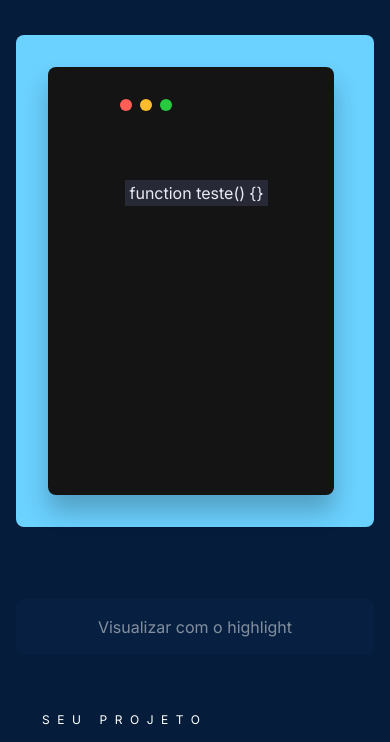
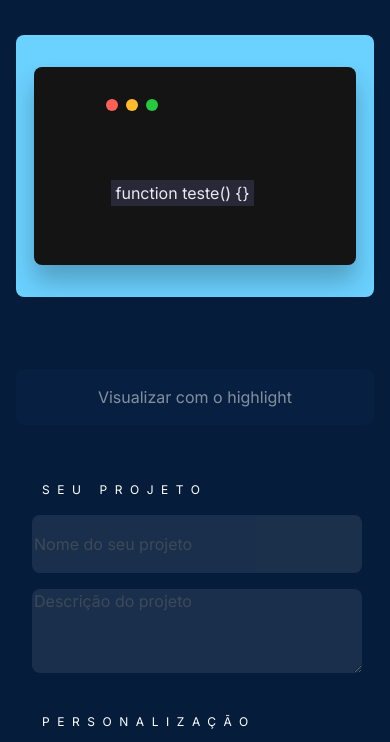
Before and after one commit to kamiszzz/Alura-Challenge---FrontEnd, a plain HTML site: page Alura - Challenge FrontEnd/index.html in a window 390 px wide. Shown: the part 61-803 px from the top of the page. Drawn offline with nearby package versions, Linux system fonts and the light colour scheme.

Commit message:
atualização

```diff
--- a/Alura - Challenge FrontEnd/assets/css/responsividade.css
+++ b/Alura - Challenge FrontEnd/assets/css/responsividade.css
@@ -93,7 +93,7 @@
 .retangulo {
 
     width: 100%;
-    height: 366PX;
+    height: 100%;
 
     background: #6BD1FF;
     border-radius: 8px;
@@ -102,8 +102,8 @@
 .editordecodigo {
 
 
-    height: 302px;
-    width: 688px;
+    height: 90%;
+    width: 90%;
     background: #141414;
     box-shadow: 0px 16px 24px rgba(0, 0, 0, 0.24);
     border-radius: 8px;
@@ -121,8 +121,8 @@
 }
 
 .highlight {
-    width: 100%;
-    height: 56px;
+    width: 752px;
+    height: 80px;
     border-radius: 8px;
     background: rgba(80, 129, 251, 0.08);
     border: none;
@@ -400,7 +400,7 @@ button {
     .retangulo {
 
         width: 100%;
-        height: 366px;
+        height: 100%;
 
 
         background: #6BD1FF;
@@ -410,13 +410,14 @@ button {
     .editordecodigo {
 
 
-        height: 302px;
+        height: 95%;
         width: 90%;
         background: #141414;
         box-shadow: 0px 16px 24px rgba(0, 0, 0, 0.24);
         border-radius: 8px;
         white-space: pre-wrap;
         margin: 32px;
+        margin-right: 20px;
 
 
     }
@@ -662,7 +663,7 @@ button {
     .retangulo {
 
         width: 100%;
-        height: 492PX;
+        height: 100%;
 
         background: #6BD1FF;
         border-radius: 8px;
@@ -671,12 +672,13 @@ button {
     .editordecodigo {
 
 
-        height: 428px;
-        width: 80%;
+        height: 95%;
+        width: 80%%;
         background: #141414;
         box-shadow: 0px 16px 24px rgba(0, 0, 0, 0.24);
         border-radius: 8px;
         white-space: pre-wrap;
+        margin-left: 18px;
 
 
 
--- a/Alura - Challenge FrontEnd/index.html
+++ b/Alura - Challenge FrontEnd/index.html
@@ -37,11 +37,11 @@
         <div class="menu-lateral">
           <div class="menuicon">
           <img src="./assets/img/IconCode.svg" class="img__code">
-          <a href="#" id="editor" class="link">Editor de Código </a>
+          <a href="./index.html" id="editor" class="link">Editor de Código </a>
         </div>
         <div class="menuicon">
           <img src="./assets/img/IconComunidade.svg" class="img__comunidade">
-          <a href="#" id="comunidade" class="link">Comunidade </a>
+          <a href="./comunidade.html" id="comunidade" class="link">Comunidade </a>
         </div>
         <div class="perfil">
           <p class="menu__perfil">Harry</p>
```
Also changed, not shown: Alura - Challenge FrontEnd/comunidade.html (+2 -2 lines).
